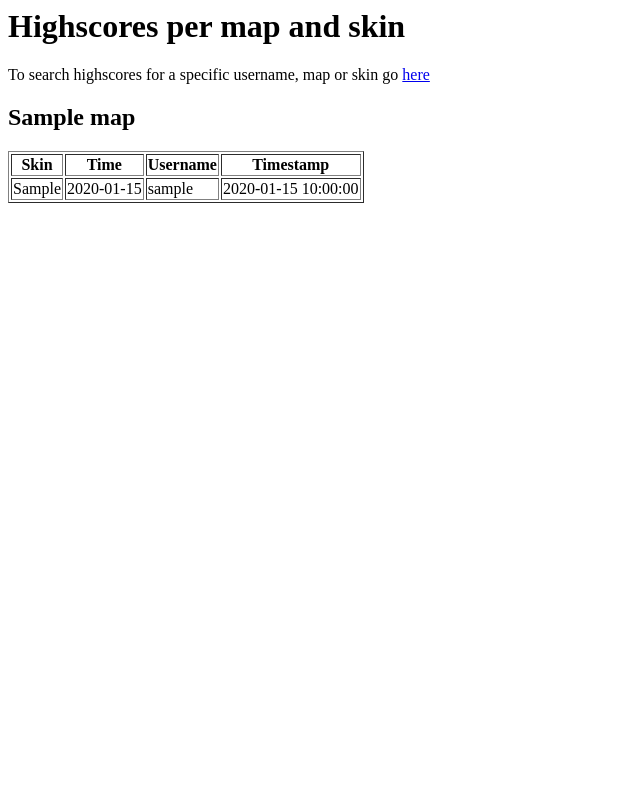
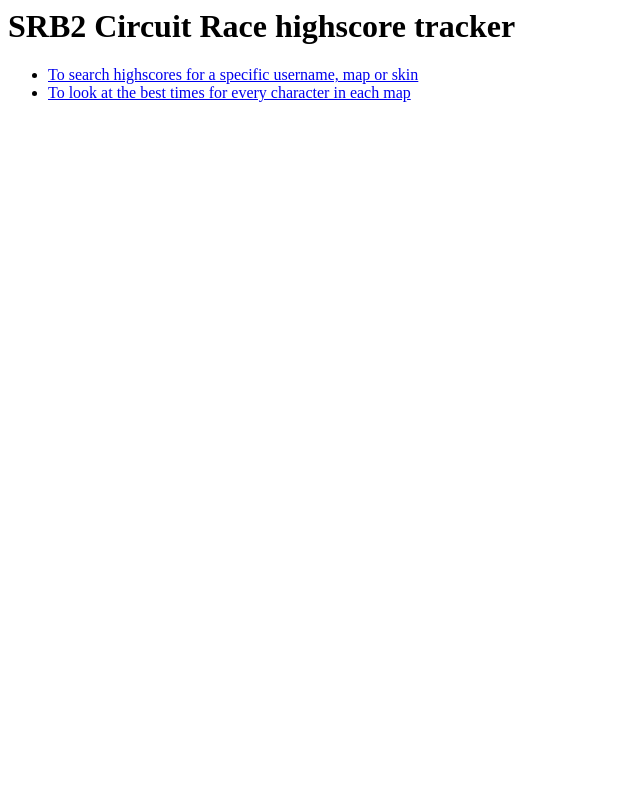
Before and after one commit to JJK96/srb2_highscores, a Flask app: page / in a window 1280 px wide. Shown: the whole page, without its empty margins (0-640 px from the left). Run offline with Flask 2, Linux system fonts and the light colour scheme; tables that the repository leaves empty hold one stand-in row (values such as "Sample post").

Commit message:
Split the best for maps page from the index page

```diff
--- a/app.py
+++ b/app.py
@@ -204,8 +204,13 @@
 
 
 @app.route('/')
+def central_hub():
+    return render_template('index.html')
+
+
+@app.route('/bestformaps')
 def highscores_map_skin():
-    return render_template('index.html',
+    return render_template('best_for_maps.html',
                            highscores=get_highscores(),
                            maps=get_maps(),
                            config=Config)
--- a/templates/index.html
+++ b/templates/index.html
@@ -4,39 +4,9 @@
     <meta name="viewport" content="width=device-width, initial-scale=1.0">
 </head>
 <body>
-    <h1>Highscores per map and skin</h1>
-    To search highscores for a specific username, map or skin go <a href="{{config.base_url}}/search">here</a>
-    {% for map in highscores: %}
-    <div id="{{map.id}}" class="map_highscore">
-        <h2>{{map['name']}}</h2>
-        <table border=1>
-            <thead>
-                <tr>
-                    <th>
-                        Skin
-                    </th>
-                    <th>
-                        Time
-                    </th>
-                    <th>
-                        Username
-                    </th>
-                    <th>
-                        Timestamp
-                    </th>
-                </tr>
-            </thead>
-            <tbody>
-                {% for skin in map['skins']: %}
-                <tr>
-                    <td>{{skin['name']}}</td>
-                    <td>{{skin['time_string']}}</td>
-                    <td>{{skin['username']}}</td>
-                    <td>{{skin['datetime'] or ''}}</td>
-                </tr>
-                {% endfor %}
-            </tbody>
-        </table>
-    </div>
-    {% endfor %}
+    <h1>SRB2 Circuit Race highscore tracker</h1>
+    <ul>
+        <li><a href="{{config.base_url}}/search">To search highscores for a specific username, map or skin</a> <br></li>
+        <li><a href="{{config.base_url}}/bestformaps">To look at the best times for every character in each map</a> <br></li>
+    </ul>
 </body>
```
